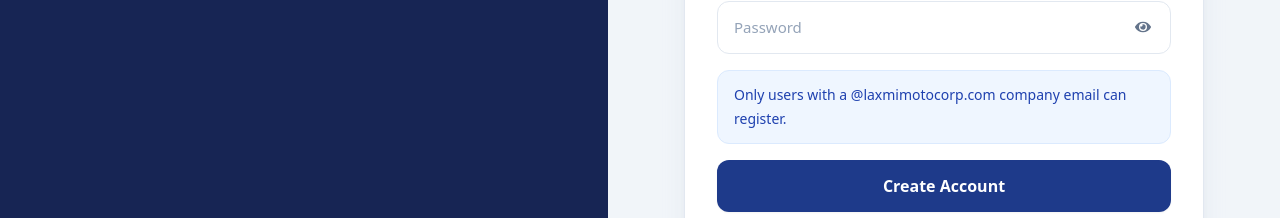
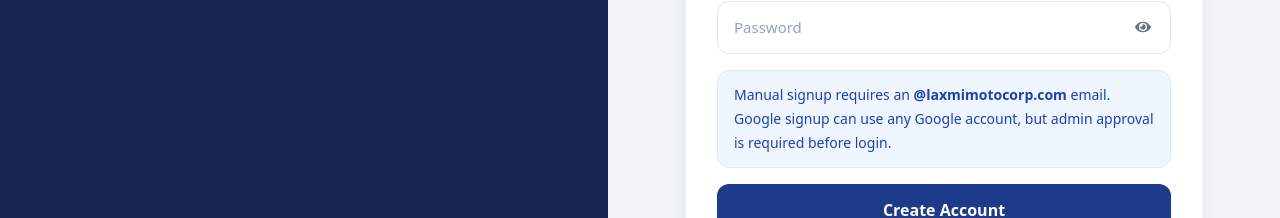
Before and after one commit to nehagiri11/DGPMS, a React (Vite) app in the folder client/: page / in a window 1280 px wide. Both pictures are taken after a click on the button "Sign Up". Shown: the part 518-736 px from the top of the page. Built offline with nearby package versions, Linux system fonts and the light colour scheme; no server answers.

Commit message:
Enhance QR code generation and verification

```diff
--- a/client/src/pages/auth/Login.jsx
+++ b/client/src/pages/auth/Login.jsx
@@ -846,9 +846,13 @@ const handleLogin = async (e) => {
             </div>
 
             <div className="rounded-xl border border-blue-100 bg-blue-50 px-4 py-3 text-sm leading-6 text-blue-800">
-              Only users with a
-              @laxmimotocorp.com
-              company email can register.
+              Manual signup requires an
+              {" "}
+              <span className="font-semibold">
+                @laxmimotocorp.com
+              </span>
+              {" "}
+              email. Google signup can use any Google account, but admin approval is required before login.
             </div>
 
             <button
```
Also changed, not shown: 1 other file (tests, documents, lock files or other folders).
